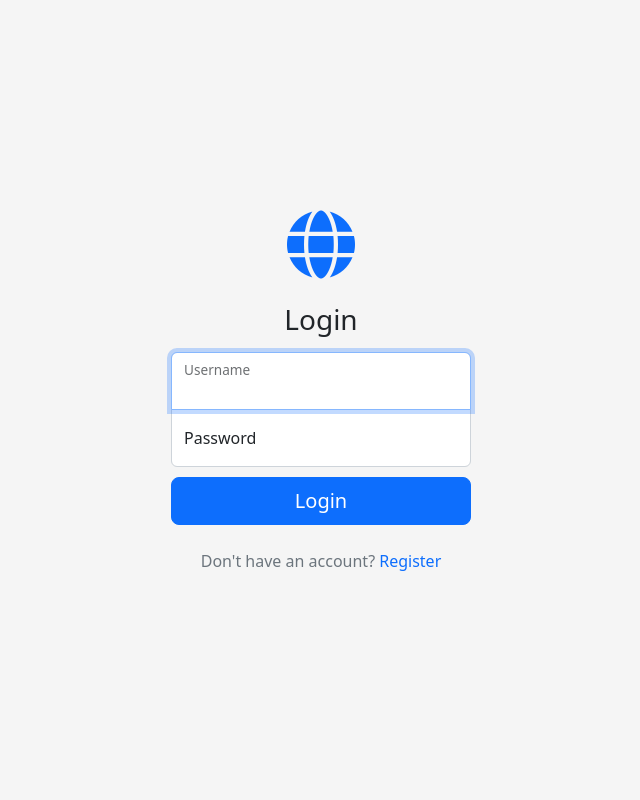
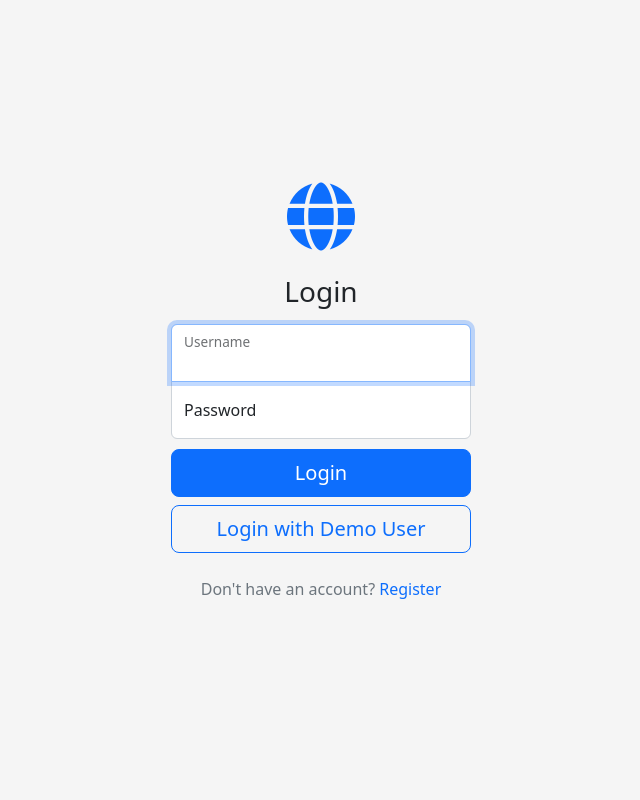
Before and after one commit to brunosag/network, a Django app: page /login in a window 1280 px wide. Shown: the whole page, without its empty margins (319-959 px from the left). Run offline with Django 3.2, Linux system fonts and the light colour scheme; some libraries are stand-ins or nearby versions.

Commit message:
add demo user login

```diff
--- a/network/templates/network/login.html
+++ b/network/templates/network/login.html
@@ -1,39 +1,58 @@
-{% extends "network/layout.html" %}
-
-{% load static %}
-
-{% block title %}Login | Network{% endblock %}
-
-{% block navbar %}{% endblock %}
-
-{% block body %}
+{% extends "network/layout.html" %} {% load static %} {% block title %}Login | Network{% endblock %}
+{% block navbar %}{% endblock %} {% block body %}
 
 <div class="auth text-center">
 	<main class="form-signin w-100 m-auto">
-            <form action="{% url 'login' %}" method="POST">
-                {% csrf_token %}
 		<i class="fa-solid fa-globe text-primary auth-logo mb-4" alt="Network"></i>
 		<h1 class="h3 mb-3 fw-normal">Login</h1>
 
 		{% if message %}
 		<div class="alert alert-danger alert-dismissible fade show" role="alert">
 			<div>{{ message }}</div>
-                        <button type="button" class="btn-close" data-bs-dismiss="alert" aria-label="Close"></button>
+			<button
+				type="button"
+				class="btn-close"
+				data-bs-dismiss="alert"
+				aria-label="Close"
+			></button>
 		</div>
 		{% endif %}
-
+		<form action="{% url 'login' %}" method="POST">
+			{% csrf_token %}
 			<div class="form-floating text-start">
-                    <input id="username" type="text" name="username" class="form-control top-field" placeholder="Username" autofocus>
+				<input
+					id="username"
+					type="text"
+					name="username"
+					class="form-control top-field"
+					placeholder="Username"
+					autofocus
+				/>
 				<label for="username">Username</label>
 			</div>
 			<div class="form-floating text-start">
-                    <input id="password" type="password" name="password" class="form-control bottom-field" placeholder="Password">
+				<input
+					id="password"
+					type="password"
+					name="password"
+					class="form-control bottom-field"
+					placeholder="Password"
+				/>
 				<label for="password">Password</label>
 			</div>
 
 			<button class="w-100 btn btn-lg btn-primary" type="submit">Login</button>
-                <p class="mt-4 mb-3 text-muted">Don't have an account? <a class="link-primary text-decoration-none" href="{% url 'register' %}">Register</a></p>
 		</form>
+		<form action="{% url 'login' %}" method="POST">
+			{% csrf_token %}
+			<button class="w-100 btn btn-lg btn-outline-primary mt-2" name="demo_user" type="submit">
+				Login with Demo User
+			</button>
+		</form>
+		<p class="mt-4 mb-3 text-muted">
+			Don't have an account?
+			<a class="link-primary text-decoration-none" href="{% url 'register' %}">Register</a>
+		</p>
 	</main>
 </div>
 
--- a/network/views.py
+++ b/network/views.py
@@ -1,27 +1,24 @@
+from .models import User, Post
 from django.contrib.auth import authenticate, login, logout
 from django.contrib.auth.decorators import login_required
 from django.core.paginator import Paginator
 from django.db import IntegrityError
-from django.http import HttpResponse, HttpResponseRedirect, JsonResponse
+from django.http import HttpResponseRedirect, JsonResponse
 from django.shortcuts import render
 from django.urls import reverse
-
-from .models import User, Post
+from faker import Faker
 
 
 def index(request):
     if request.method == "POST":
         user = request.user
-
         if "create_post" in request.POST.values():
-
             # Create new post
             content = request.POST["content"]
             post = Post(user=user, content=content)
             post.save()
 
         elif "edit_post" in request.POST.values():
-
             # Edit post content
             post_id = request.POST["post_id"]
             content = request.POST["content"]
@@ -30,7 +27,6 @@ def index(request):
             post.save()
 
         else:
-
             # Like post
             post_id = request.POST["post_id"]
             post = Post.objects.get(id=post_id)
@@ -42,10 +38,7 @@ def index(request):
                 liked = True
 
             # Return updated data
-            data = {
-                "liked": liked,
-                "likes": len(post.likes.all())
-            }
+            data = {"liked": liked, "likes": len(post.likes.all())}
             return JsonResponse(data, status=200)
 
     # Get all posts
@@ -57,19 +50,14 @@ def index(request):
     page_obj = paginator.get_page(current_page)
     pages = [page for page in paginator.page_range]
 
-    return render(request, "network/index.html", {
-        "page_obj": page_obj,
-        "pages": pages
-    })
+    return render(request, "network/index.html", {"page_obj": page_obj, "pages": pages})
 
 
 @login_required
 def following(request):
     user = request.user
     if request.method == "POST":
-
         if "create_post" in request.POST.values():
-
             # Create new post
             user = request.user
             content = request.POST["content"]
@@ -77,7 +65,6 @@ def following(request):
             post.save()
 
         elif "edit_post" in request.POST.values():
-
             # Edit post content
             post_id = request.POST["post_id"]
             content = request.POST["content"]
@@ -86,7 +73,6 @@ def following(request):
             post.save()
 
         else:
-
             # Like post
             post_id = request.POST["post_id"]
             post = Post.objects.get(id=post_id)
@@ -98,10 +84,7 @@ def following(request):
                 liked = True
 
             # Return updated data
-            data = {
-                "liked": liked,
-                "likes": len(post.likes.all())
-            }
+            data = {"liked": liked, "likes": len(post.likes.all())}
             return JsonResponse(data, status=200)
 
     # Get all posts made by users that the user follows
@@ -116,18 +99,13 @@ def following(request):
     page_obj = paginator.get_page(current_page)
     pages = [page for page in paginator.page_range]
 
-    return render(request, "network/following.html", {
-        "page_obj": page_obj,
-        "pages": pages
-    })
+    return render(request, "network/following.html", {"page_obj": page_obj, "pages": pages})
 
 
 def profile(request, username):
     profile = User.objects.get(username=username).profile
     if request.method == "POST":
-
         if "edit_post" in request.POST.values():
-
             # Edit post content
             post_id = request.POST["post_id"]
             content = request.POST["content"]
@@ -136,7 +114,6 @@ def profile(request, username):
             post.save()
 
         elif "like" in request.POST.values():
-
             # Like post
             user = request.user
             post_id = request.POST["post_id"]
@@ -149,14 +126,10 @@ def profile(request, username):
                 liked = True
 
             # Return updated data
-            data = {
-                "liked": liked,
-                "likes": len(post.likes.all())
-            }
+            data = {"liked": liked, "likes": len(post.likes.all())}
             return JsonResponse(data, status=200)
 
         else:
-
             # Follow/Unfollow profile
             following = request.user.profile.following
             if profile in following.all():
@@ -167,10 +140,7 @@ def profile(request, username):
                 follows = True
 
             # Return updated data
-            data = {
-                "follows": follows,
-                "followers": len(profile.followers.all())
-            }
+            data = {"follows": follows, "followers": len(profile.followers.all())}
             return JsonResponse(data, status=200)
 
     # Get all posts made by the profile's user
@@ -182,29 +152,41 @@ def profile(request, username):
     page_obj = paginator.get_page(current_page)
     pages = [page for page in paginator.page_range]
 
-    return render(request, "network/profile.html", {
-        "profile": profile,
-        "page_obj": page_obj,
-        "pages": pages
-    })
+    return render(request, "network/profile.html", {"profile": profile, "page_obj": page_obj, "pages": pages})
 
 
 def login_view(request):
     if request.method == "POST":
+        # Check if user logged in with demo user
+        if "demo_user" in request.POST:
+            fake = Faker()
 
-        # Attempt to sign user in
-        username = request.POST["username"]
-        password = request.POST["password"]
-        user = authenticate(request, username=username, password=password)
+            # Generate random user info
+            username = fake.user_name()
+            email = fake.email()
+            password = fake.password()
 
-        # Check if authentication successful
-        if user is not None:
-            login(request, user)
+            # Register demo user
+            demo_user = User.objects.create_user(username, email, password)
+            demo_user.save()
+
+            # Log user in
+            login(request, demo_user)
+
+            # Redirect user to home page
             return HttpResponseRedirect(reverse("index"))
         else:
-            return render(request, "network/login.html", {
-                "message": "Invalid username and/or password."
-            })
+            # Attempt to sign user in
+            username = request.POST["username"]
+            password = request.POST["password"]
+            user = authenticate(request, username=username, password=password)
+
+            # Check if authentication successful
+            if user is not None:
+                login(request, user)
+                return HttpResponseRedirect(reverse("index"))
+            else:
+                return render(request, "network/login.html", {"message": "Invalid username and/or password."})
     else:
         return render(request, "network/login.html")
 
@@ -223,18 +205,14 @@ def register(request):
         password = request.POST["password"]
         confirmation = request.POST["confirmation"]
         if password != confirmation:
-            return render(request, "network/register.html", {
-                "message": "Passwords must match."
-            })
+            return render(request, "network/register.html", {"message": "Passwords must match."})
 
         # Attempt to create new user
         try:
             user = User.objects.create_user(username, email, password)
             user.save()
         except IntegrityError:
-            return render(request, "network/register.html", {
-                "message": "Username already taken."
-            })
+            return render(request, "network/register.html", {"message": "Username already taken."})
         login(request, user)
         return HttpResponseRedirect(reverse("index"))
     else:
--- a/requirements.txt
+++ b/requirements.txt
@@ -2,6 +2,7 @@ dj-database-url
 django
 django-annoying
 django-environ
+faker
 gunicorn
 psycopg2-binary
 whitenoise[brotli]
```
Also changed, not shown: project4/settings.py (+41 -53 lines). Lines whose indentation alone changed are shown as unchanged.
